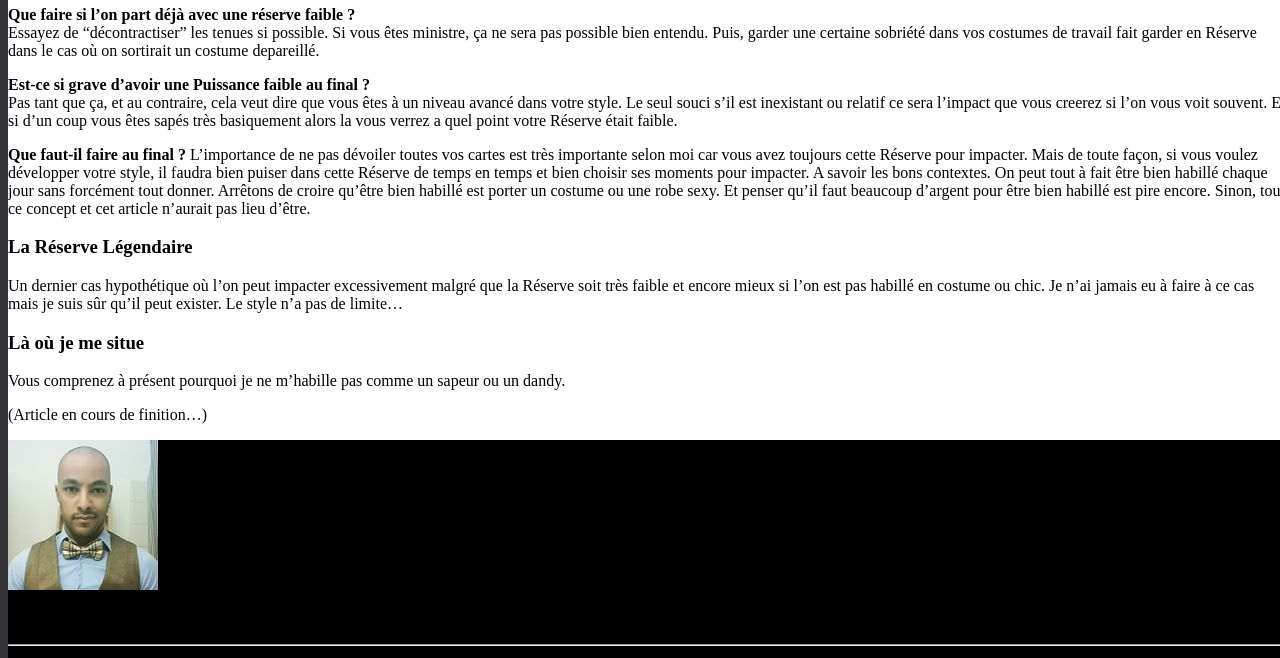
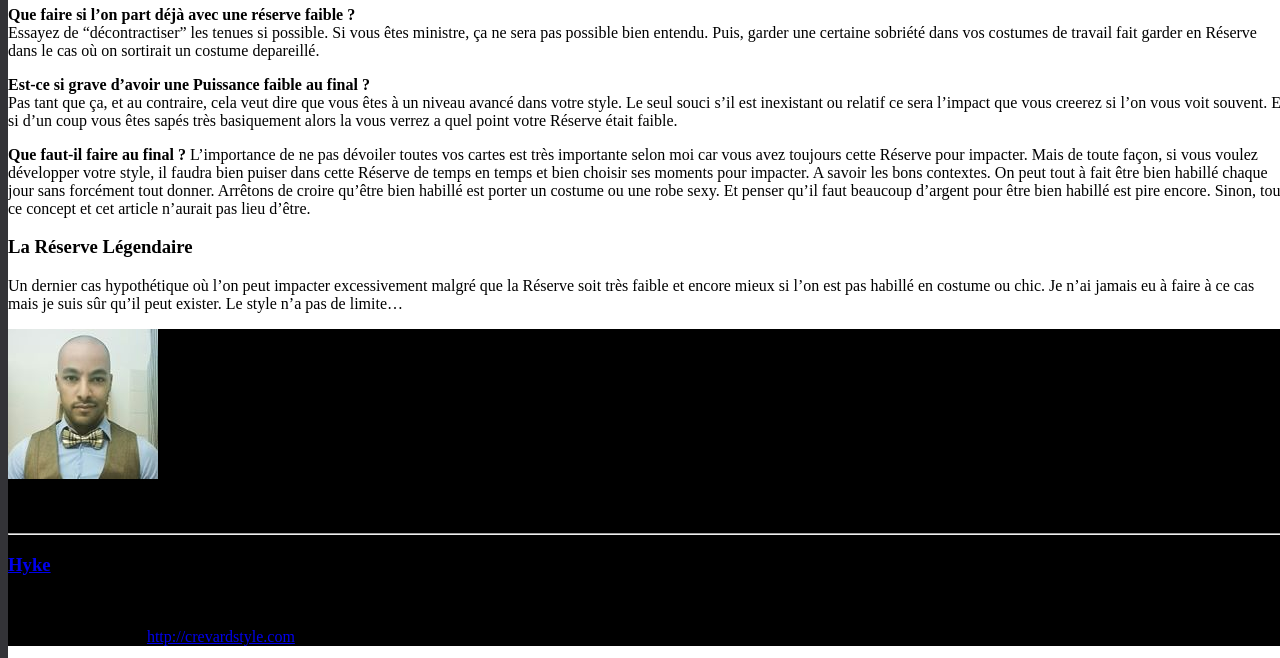
Before and after one commit to darkh2/darkh2.github.io, a Jekyll site: the page built from _posts/2019-01-24-La-Réserve-de-Puissance-du-Style.md, in a window 1280 px wide and 900 px high, scrolled down 2202 px, cut to the strip 0-658 px from the top of the window. Built offline with Jekyll 4.4.1, drawn with Linux system fonts in a browser that asks for light colours; comment, search, counter and statistics services are not loaded; a file with an impossible date is left out.

Commit message:
Update 2019-01-24-La-Réserve-de-Puissance-du-Style.md

```diff
--- a/_posts/2019-01-24-La-Réserve-de-Puissance-du-Style.md
+++ b/_posts/2019-01-24-La-Réserve-de-Puissance-du-Style.md
@@ -77,9 +77,3 @@ L'importance de ne pas dévoiler toutes vos cartes est très importante selon mo
 ### La Réserve Légendaire
 
 Un dernier cas hypothétique où l'on peut impacter excessivement malgré que la Réserve soit très faible et encore mieux si l'on est pas habillé en costume ou chic. Je n'ai jamais eu à faire à ce cas mais je suis sûr qu'il peut exister. Le style n'a pas de limite...
-
-### Là où je me situe
-
-Vous comprenez à présent pourquoi je ne m'habille pas comme un sapeur ou un dandy.
-
-(Article en cours de finition...)
```
